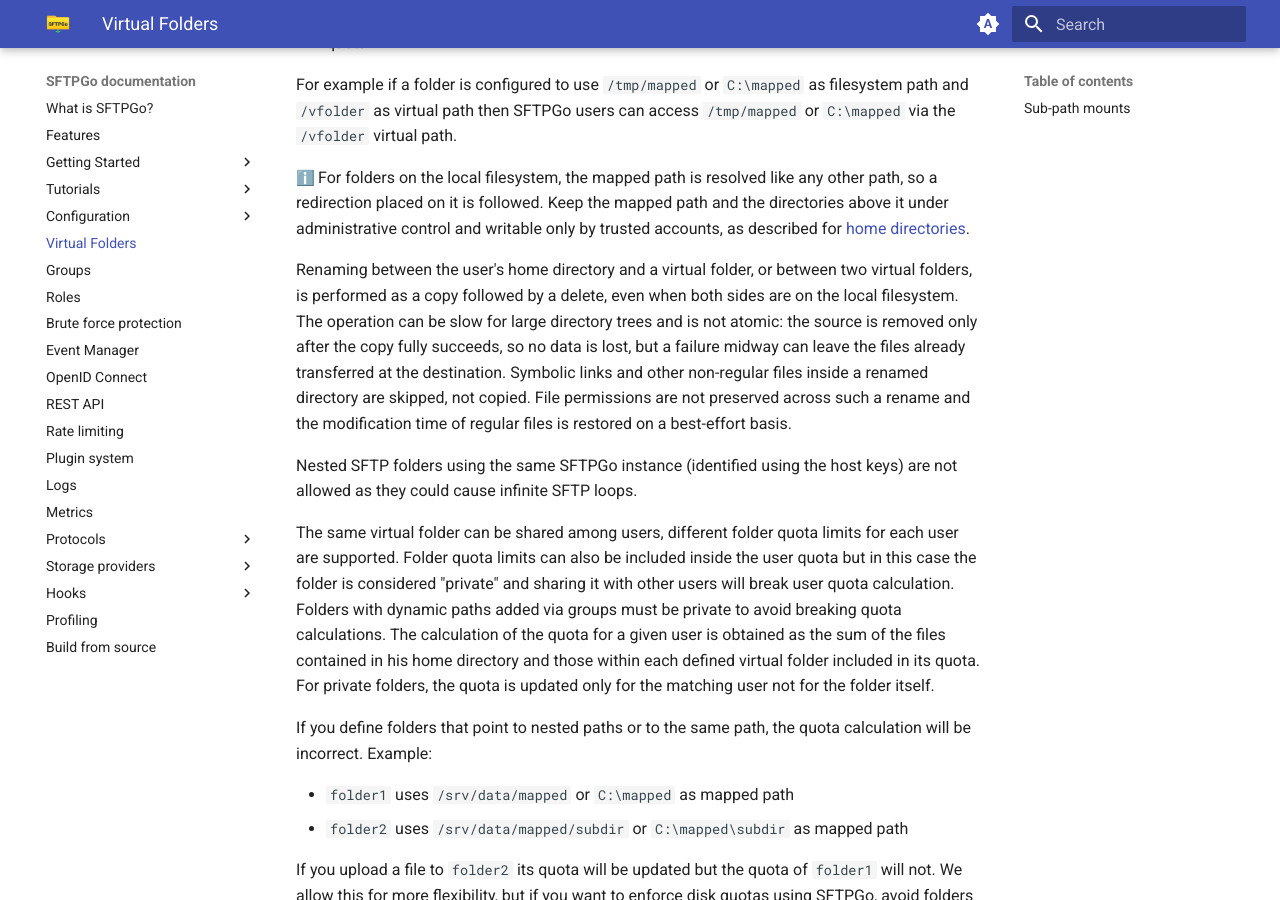
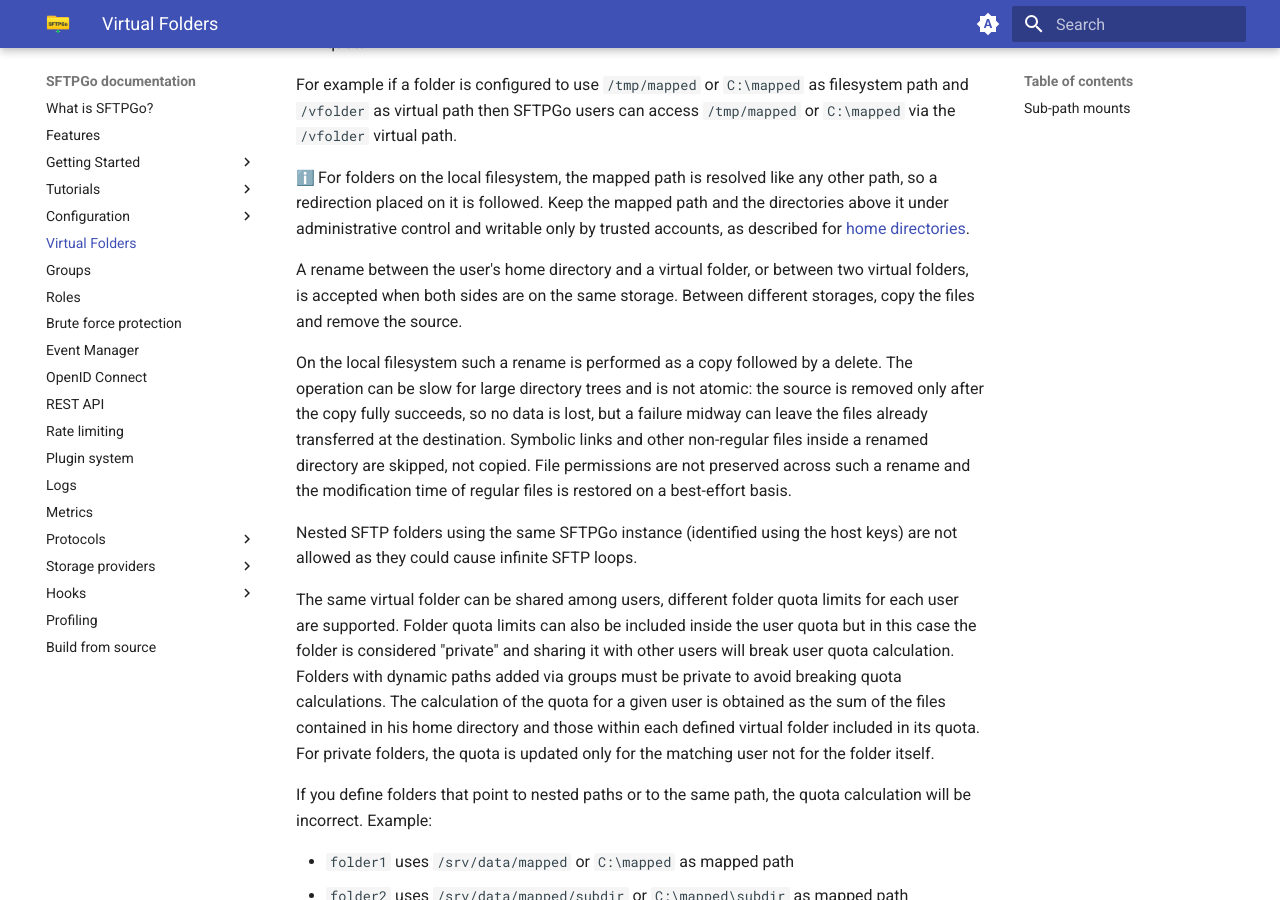
Before and after one commit to sftpgo/docs, an MkDocs documentation site: the page built from docs/virtual-folders.md, in a window 1280 px wide and 900 px high, scrolled down 578 px. Built offline with MkDocs 1.6.1 and Material for MkDocs 9.7.7, drawn with Linux system fonts in a browser that asks for light colours; emoji names are drawn with the system emoji font; the version menu is left out.

Commit message:
document equality check mode and add a note on s3 renames
Signed-off-by: Nicola Murino <nicola.murino@gmail.com>

```diff
--- a/docs/virtual-folders.md
+++ b/docs/virtual-folders.md
@@ -22,7 +22,9 @@ For example if a folder is configured to use `/tmp/mapped` or `C:\mapped` as fil
 
 :information_source: For folders on the local filesystem, the mapped path is resolved like any other path, so a redirection placed on it is followed. Keep the mapped path and the directories above it under administrative control and writable only by trusted accounts, as described for [home directories](localfs.md).
 
-Renaming between the user's home directory and a virtual folder, or between two virtual folders, is performed as a copy followed by a delete, even when both sides are on the local filesystem. The operation can be slow for large directory trees and is not atomic: the source is removed only after the copy fully succeeds, so no data is lost, but a failure midway can leave the files already transferred at the destination. Symbolic links and other non-regular files inside a renamed directory are skipped, not copied. File permissions are not preserved across such a rename and the modification time of regular files is restored on a best-effort basis.
+A rename between the user's home directory and a virtual folder, or between two virtual folders, is accepted when both sides are on the same storage. Between different storages, copy the files and remove the source.
+
+On the local filesystem such a rename is performed as a copy followed by a delete. The operation can be slow for large directory trees and is not atomic: the source is removed only after the copy fully succeeds, so no data is lost, but a failure midway can leave the files already transferred at the destination. Symbolic links and other non-regular files inside a renamed directory are skipped, not copied. File permissions are not preserved across such a rename and the modification time of regular files is restored on a best-effort basis.
 
 Nested SFTP folders using the same SFTPGo instance (identified using the host keys) are not allowed as they could cause infinite SFTP loops.
 
```
Also changed, not shown: docs/httpfs.md (+2 -0 lines), docs/s3.md (+1 -0 lines), docs/sftpfs.md (+3 -0 lines).
